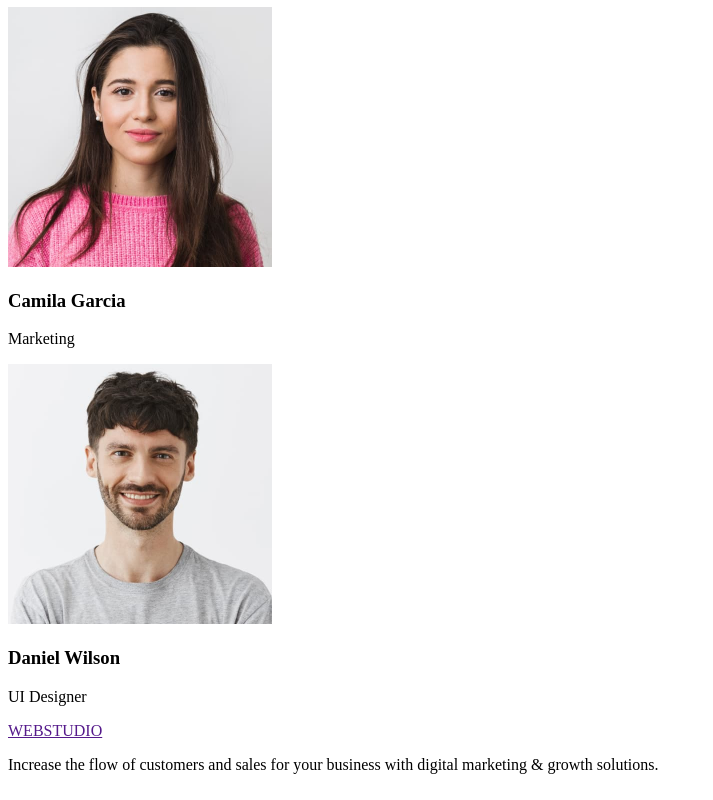
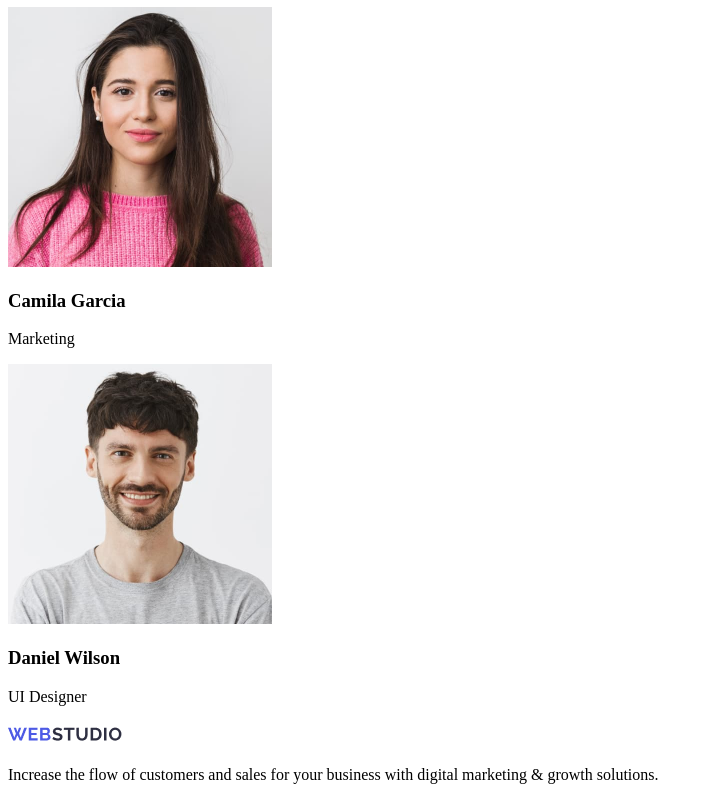
Before and after one commit to Dmitry-Zinchenko89/goit-markup-hw-01, a plain HTML site: page index.html in a window 1280 px wide. Shown: the part 1381-2181 px from the top of the page, without its empty margins (0-713 px from the left). Drawn offline with Linux system fonts and the light colour scheme.

Commit message:
add index.html file

```diff
--- a/index.html
+++ b/index.html
@@ -61,7 +61,9 @@
       <p>UI Designer</p>
     </main>
     <footer>
-      <a href="">WEBSTUDIO</a>
+      <a href="./index.html">
+        <img src="./images/Logo.png" alt="WebStudio"
+      /></a>
       <p>
         Increase the flow of customers and sales for your business with digital
         marketing & growth solutions.
```
Also changed, not shown: images/Logo.png (added).
